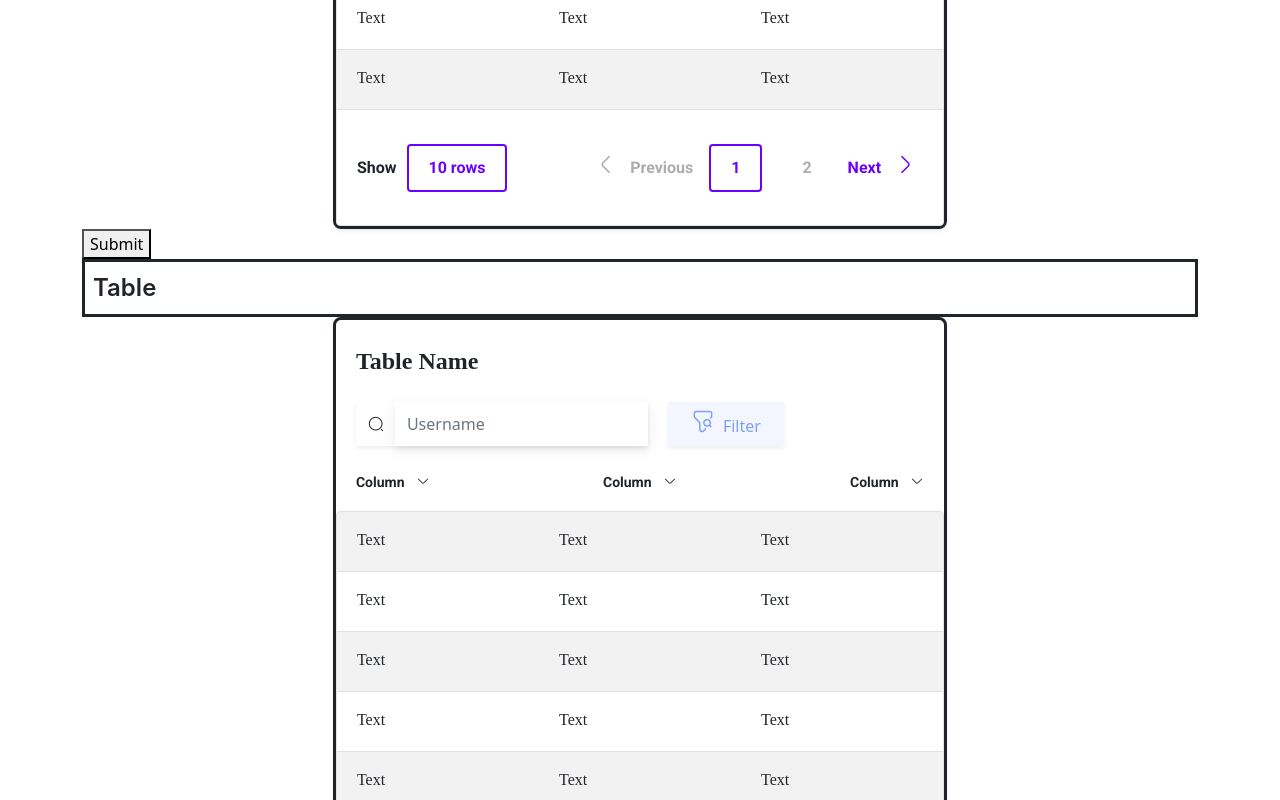
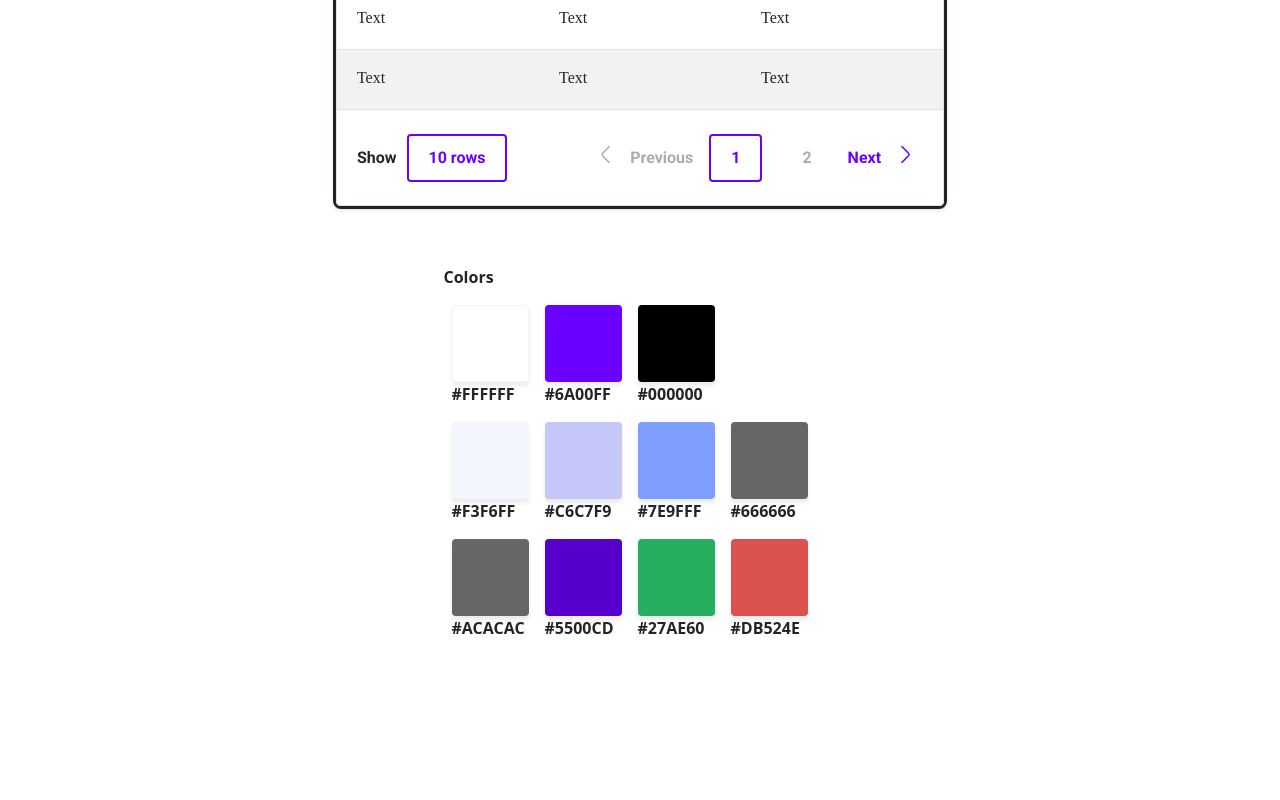
Before and after one commit to integratr-azamora/integratrGov-license-management, a Vue app: page / in a window 1280 px wide. Shown: the part 1740-2540 px from the top of the page. Built offline with nearby package versions, Linux system fonts and the light colour scheme.

Commit message:
table-updated

```diff
--- a/src/assets/component-button.css
+++ b/src/assets/component-button.css
@@ -13,9 +13,9 @@
     margin-top: var(--c-size-10px);
     margin-bottom: var(--c-size-10px);
   }
-  .button-default-margin{
-    margin-top: var(--c-size-10px);
-    margin-bottom: var(--c-size-10px);
+  .button-default-margin-none{
+    margin-top: 0px !important;
+    margin-bottom: 0px !important;
   }
   .button-round{
     border-radius: 50% !important;
--- a/src/components/Tables.vue
+++ b/src/components/Tables.vue
@@ -159,7 +159,7 @@
                      <p class=" ms-20px ">Show</p>
                      <!-- text  -->
                      <!-- button  -->
-                     <button class="button-default bg-none color-indigo border-color-indigo">10 rows</button>
+                     <button class="button-default bg-none color-indigo border-color-indigo button-default-margin-none">10 rows</button>
                      <!-- button  -->
                   </div>
 
--- a/src/views/HomeView.vue
+++ b/src/views/HomeView.vue
@@ -1,9 +1,7 @@
 <script setup type="js">
 import InputBox from '../components/InputBoxes.vue'
-import Buttons from '../components/Buttons.vue'
 import Tables from '../components/Tables.vue'
 import Iconography from '../components/Iconography.vue';
-import Input from '../components/Input.vue';
 import Modal from '../components/Modal.vue';
 import Typography from '../components/Typography.vue';
 </script>
@@ -14,8 +12,7 @@ import Typography from '../components/Typography.vue';
       <InputBox />
       <Components />
       <Tables />
-      <Buttons />
-      <Tables />
+      <div class="mt-5"></div>
       <Iconography/>
       <Modal/>
       <Typography/>
```
